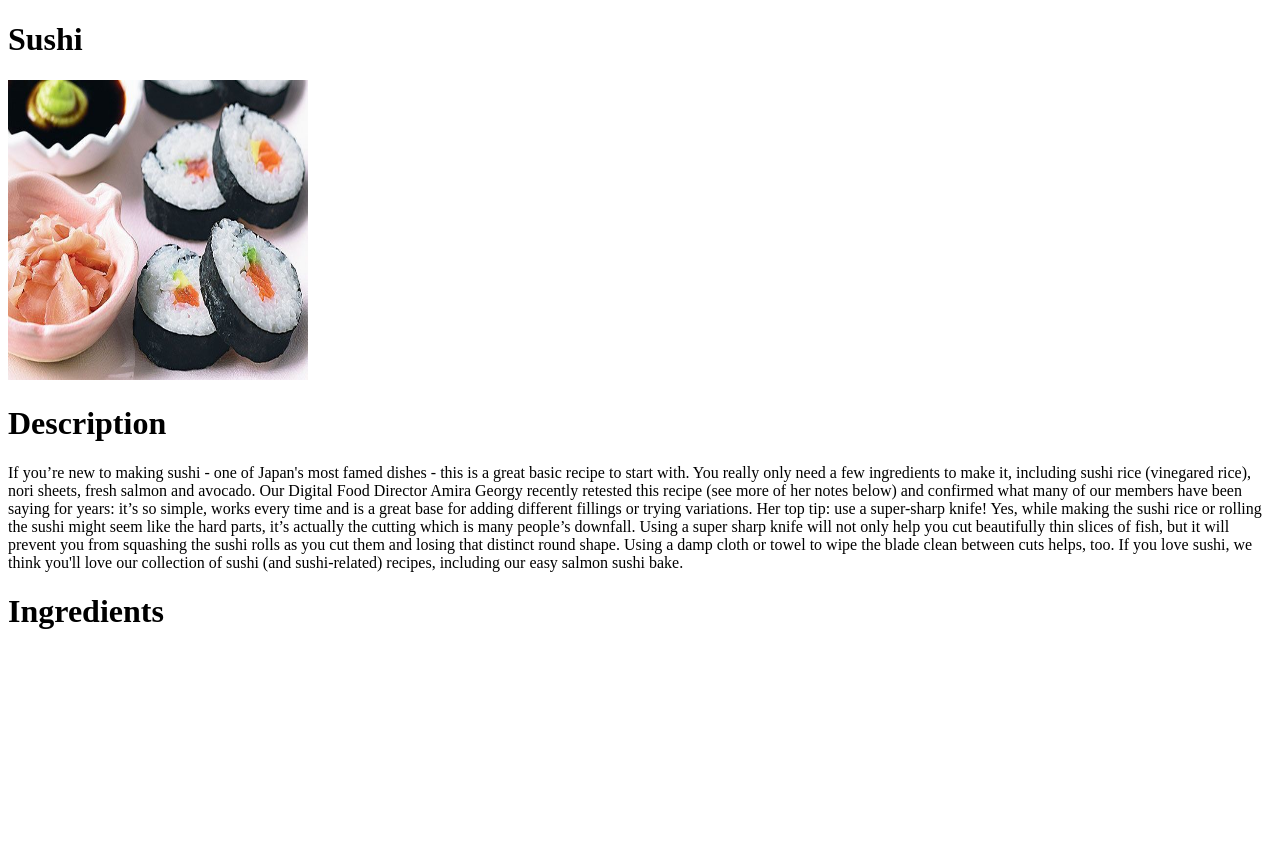
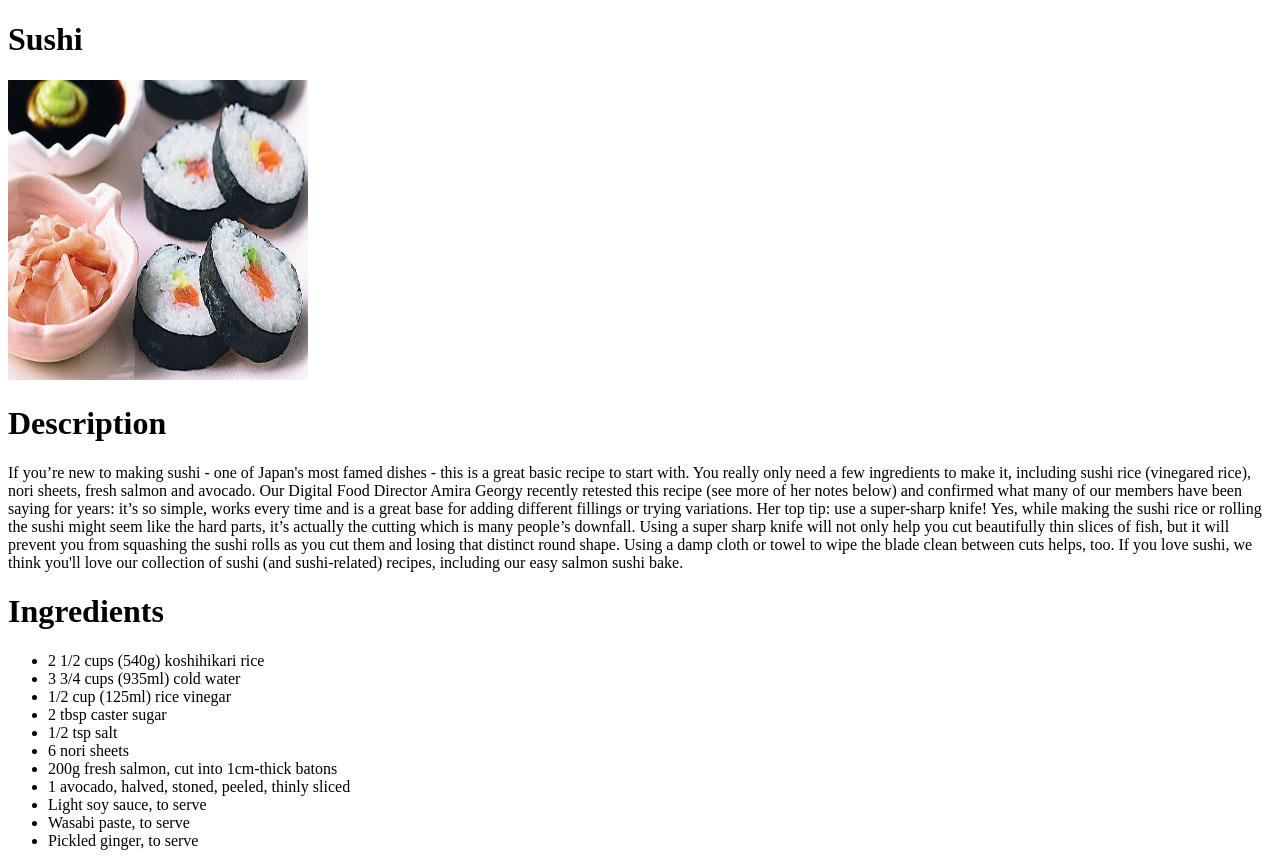
Before and after one commit to Lovell02/odin-recipes, a plain HTML site: page recipes/Sushi.html in a window 1280 px wide. Before the commit the page ends 800 px from the top, so only its background shows below. Drawn offline with Linux system fonts and the light colour scheme.

Commit message:
add sushi ingredient list

```diff
--- a/recipes/Sushi.html
+++ b/recipes/Sushi.html
@@ -25,6 +25,32 @@
 
 <h1>Ingredients</h1>
 
+<ul>
+
+    <li> 2 1/2 cups (540g) koshihikari rice</li>
+
+    <li> 3 3/4 cups (935ml) cold water</li>
+
+    <li> 1/2 cup (125ml) rice vinegar</li>
+
+    <li> 2 tbsp caster sugar</li>
+
+    <li> 1/2 tsp salt</li>
+
+    <li> 6 nori sheets</li>
+
+    <li> 200g fresh salmon, cut into 1cm-thick batons</li>
+
+    <li> 1 avocado, halved, stoned, peeled, thinly sliced</li>
+
+    <li> Light soy sauce, to serve</li>
+
+    <li> Wasabi paste, to serve</li>
+
+    <li> Pickled ginger, to serve</li>
+
+
+</ul>
 
 </body>
 
```
